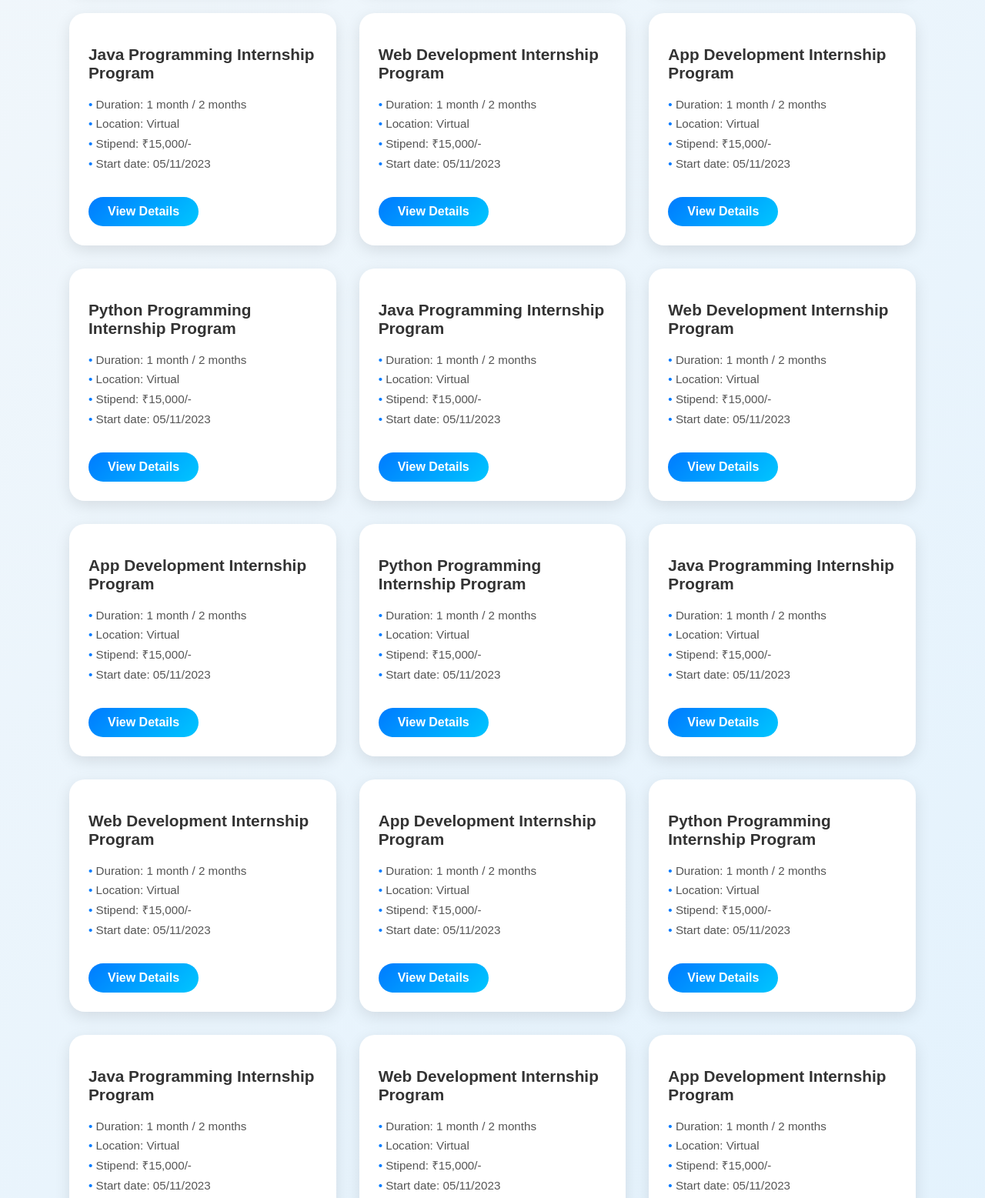
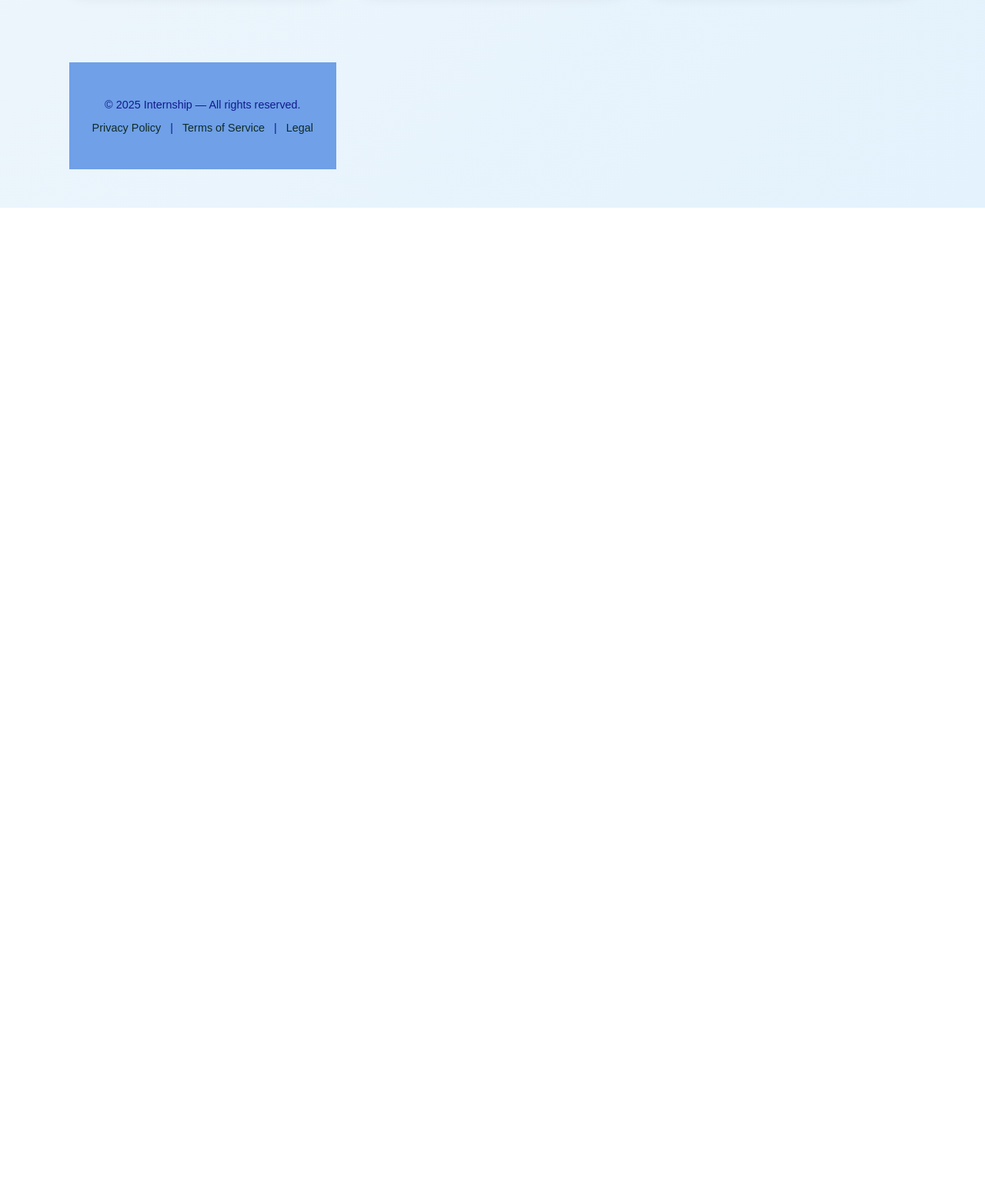
Before and after one commit to mdzafar99/CareerHub, a plain HTML site: page index.html in a window 1280 px wide. Shown: the part 1820-3377 px from the top of the page at 77% size. After the commit the page ends 2090 px from the top, so only its background shows below. Drawn offline with Linux system fonts and the light colour scheme.

Commit message:
Update index.html

```diff
--- a/index.html
+++ b/index.html
@@ -5,6 +5,9 @@
   <meta name="viewport" content="width=device-width, initial-scale=1.0">
   <title>Internships</title>
   <style>
+
+    a { color: inherit; text-decoration: none; }
+
     body {
       font-family: "Poppins", sans-serif;
       background: linear-gradient(135deg, #f8f9fa, #e3f2fd);
@@ -98,6 +101,19 @@
         font-size: 2.2rem;
       }
     }
+
+    footer {
+      background: #6fa0e8;
+      text-align: center;
+      padding: 2rem 1rem;
+      color: #121c8c;
+      font-size: 0.9rem;
+      margin-top: 4rem;
+    }
+
+    footer a { color: #102b26; margin: 0 0.5rem; }
+    footer a:hover { text-decoration: underline; }
+
   </style>
 
 </head>
@@ -271,170 +287,14 @@
       <a href="https://www.vaultofcodes.in/" class="btn">View Details</a>
     </div>
 
-    <div class="card">
-      <h2>Java Programming Internship Program</h2>
-      <ul>
-        <li>Duration: 1 month / 2 months</li>
-        <li>Location: Virtual</li>
-        <li>Stipend: ₹15,000/-</li>
-        <li>Start date: 05/11/2023</li>
-      </ul>
-      <a href="https://www.vaultofcodes.in/" class="btn">View Details</a>
-    </div>
-
-    <div class="card">
-      <h2>Web Development Internship Program</h2>
-      <ul>
-        <li>Duration: 1 month / 2 months</li>
-        <li>Location: Virtual</li>
-        <li>Stipend: ₹15,000/-</li>
-        <li>Start date: 05/11/2023</li>
-      </ul>
-      <a href="https://www.vaultofcodes.in/" class="btn">View Details</a>
-    </div>
-
-    <div class="card">
-      <h2>App Development Internship Program</h2>
-      <ul>
-        <li>Duration: 1 month / 2 months</li>
-        <li>Location: Virtual</li>
-        <li>Stipend: ₹15,000/-</li>
-        <li>Start date: 05/11/2023</li>
-      </ul>
-      <a href="https://www.vaultofcodes.in/" class="btn">View Details</a>
-    </div>
-
-    <div class="card">
-      <h2>Python Programming Internship Program</h2>
-      <ul>
-        <li>Duration: 1 month / 2 months</li>
-        <li>Location: Virtual</li>
-        <li>Stipend: ₹15,000/-</li>
-        <li>Start date: 05/11/2023</li>
-      </ul>
-      <a href="https://www.vaultofcodes.in/" class="btn">View Details</a>
-    </div>
-
-    <div class="card">
-      <h2>Java Programming Internship Program</h2>
-      <ul>
-        <li>Duration: 1 month / 2 months</li>
-        <li>Location: Virtual</li>
-        <li>Stipend: ₹15,000/-</li>
-        <li>Start date: 05/11/2023</li>
-      </ul>
-      <a href="https://www.vaultofcodes.in/" class="btn">View Details</a>
-    </div>
-
-    <div class="card">
-      <h2>Web Development Internship Program</h2>
-      <ul>
-        <li>Duration: 1 month / 2 months</li>
-        <li>Location: Virtual</li>
-        <li>Stipend: ₹15,000/-</li>
-        <li>Start date: 05/11/2023</li>
-      </ul>
-      <a href="https://www.vaultofcodes.in/" class="btn">View Details</a>
-    </div>
-
-    <div class="card">
-      <h2>App Development Internship Program</h2>
-      <ul>
-        <li>Duration: 1 month / 2 months</li>
-        <li>Location: Virtual</li>
-        <li>Stipend: ₹15,000/-</li>
-        <li>Start date: 05/11/2023</li>
-      </ul>
-      <a href="https://www.vaultofcodes.in/" class="btn">View Details</a>
-    </div>
-
-    <div class="card">
-      <h2>Python Programming Internship Program</h2>
-      <ul>
-        <li>Duration: 1 month / 2 months</li>
-        <li>Location: Virtual</li>
-        <li>Stipend: ₹15,000/-</li>
-        <li>Start date: 05/11/2023</li>
-      </ul>
-      <a href="https://www.vaultofcodes.in/" class="btn">View Details</a>
-    </div>
-
-    <div class="card">
-      <h2>Java Programming Internship Program</h2>
-      <ul>
-        <li>Duration: 1 month / 2 months</li>
-        <li>Location: Virtual</li>
-        <li>Stipend: ₹15,000/-</li>
-        <li>Start date: 05/11/2023</li>
-      </ul>
-      <a href="https://www.vaultofcodes.in/" class="btn">View Details</a>
-    </div>
-
-    <div class="card">
-      <h2>Web Development Internship Program</h2>
-      <ul>
-        <li>Duration: 1 month / 2 months</li>
-        <li>Location: Virtual</li>
-        <li>Stipend: ₹15,000/-</li>
-        <li>Start date: 05/11/2023</li>
-      </ul>
-      <a href="https://www.vaultofcodes.in/" class="btn">View Details</a>
-    </div>
-
-    <div class="card">
-      <h2>App Development Internship Program</h2>
-      <ul>
-        <li>Duration: 1 month / 2 months</li>
-        <li>Location: Virtual</li>
-        <li>Stipend: ₹15,000/-</li>
-        <li>Start date: 05/11/2023</li>
-      </ul>
-      <a href="https://www.vaultofcodes.in/" class="btn">View Details</a>
-    </div>
-
-    <div class="card">
-      <h2>Python Programming Internship Program</h2>
-      <ul>
-        <li>Duration: 1 month / 2 months</li>
-        <li>Location: Virtual</li>
-        <li>Stipend: ₹15,000/-</li>
-        <li>Start date: 05/11/2023</li>
-      </ul>
-      <a href="https://www.vaultofcodes.in/" class="btn">View Details</a>
-    </div>
-
-    <div class="card">
-      <h2>Java Programming Internship Program</h2>
-      <ul>
-        <li>Duration: 1 month / 2 months</li>
-        <li>Location: Virtual</li>
-        <li>Stipend: ₹15,000/-</li>
-        <li>Start date: 05/11/2023</li>
-      </ul>
-      <a href="https://www.vaultofcodes.in/" class="btn">View Details</a>
-    </div>
-
-    <div class="card">
-      <h2>Web Development Internship Program</h2>
-      <ul>
-        <li>Duration: 1 month / 2 months</li>
-        <li>Location: Virtual</li>
-        <li>Stipend: ₹15,000/-</li>
-        <li>Start date: 05/11/2023</li>
-      </ul>
-      <a href="https://www.vaultofcodes.in/" class="btn">View Details</a>
-    </div>
-
-    <div class="card">
-      <h2>App Development Internship Program</h2>
-      <ul>
-        <li>Duration: 1 month / 2 months</li>
-        <li>Location: Virtual</li>
-        <li>Stipend: ₹15,000/-</li>
-        <li>Start date: 05/11/2023</li>
-      </ul>
-      <a href="https://www.vaultofcodes.in/" class="btn">View Details</a>
-    </div>
+    <footer>
+    <p>© 2025 Internship — All rights reserved.</p>
+    <p>
+      <a href="#">Privacy Policy</a> |
+      <a href="#">Terms of Service</a> |
+      <a href="#">Legal</a>
+    </p>
+    </footer>
 
   </div>
 </body>
```
